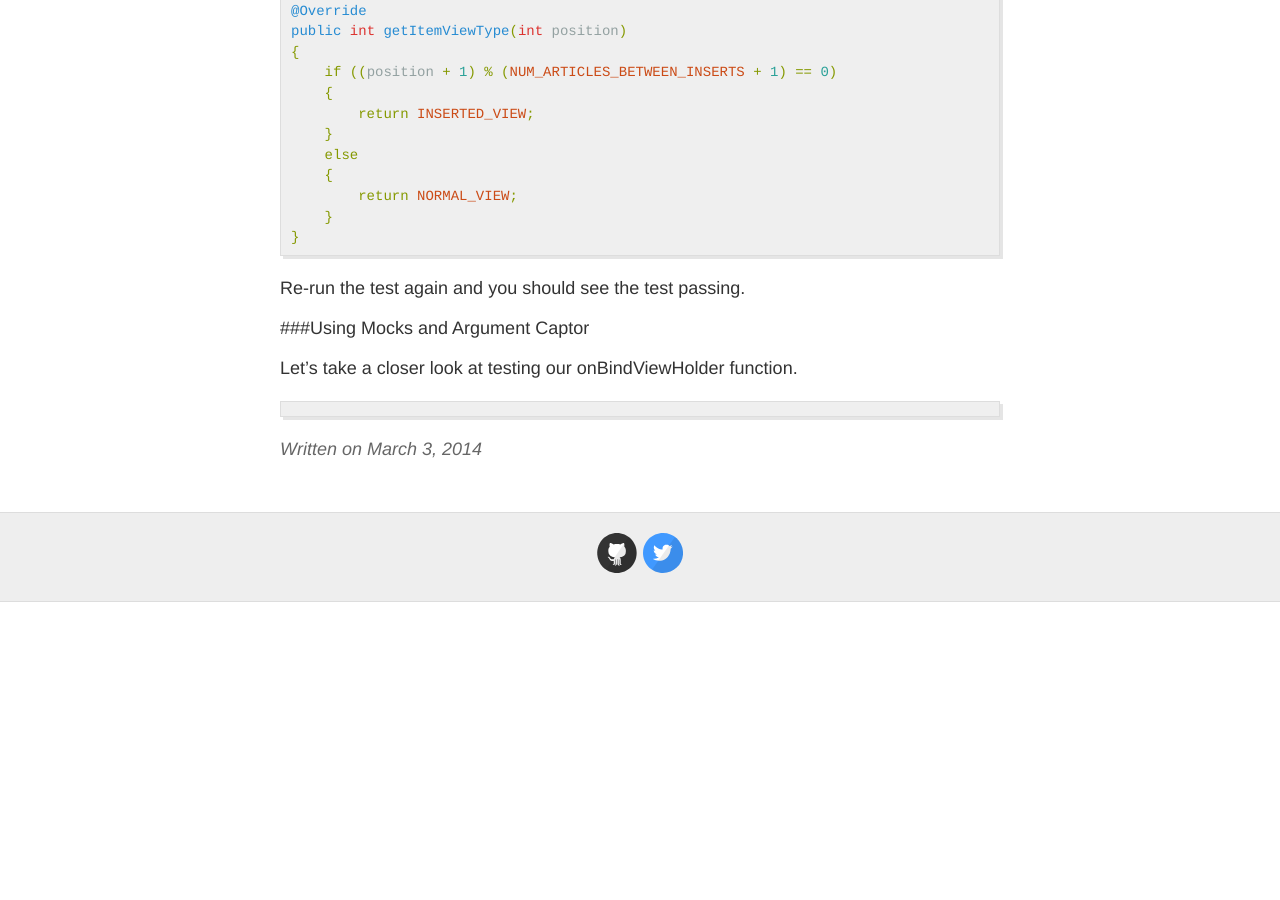
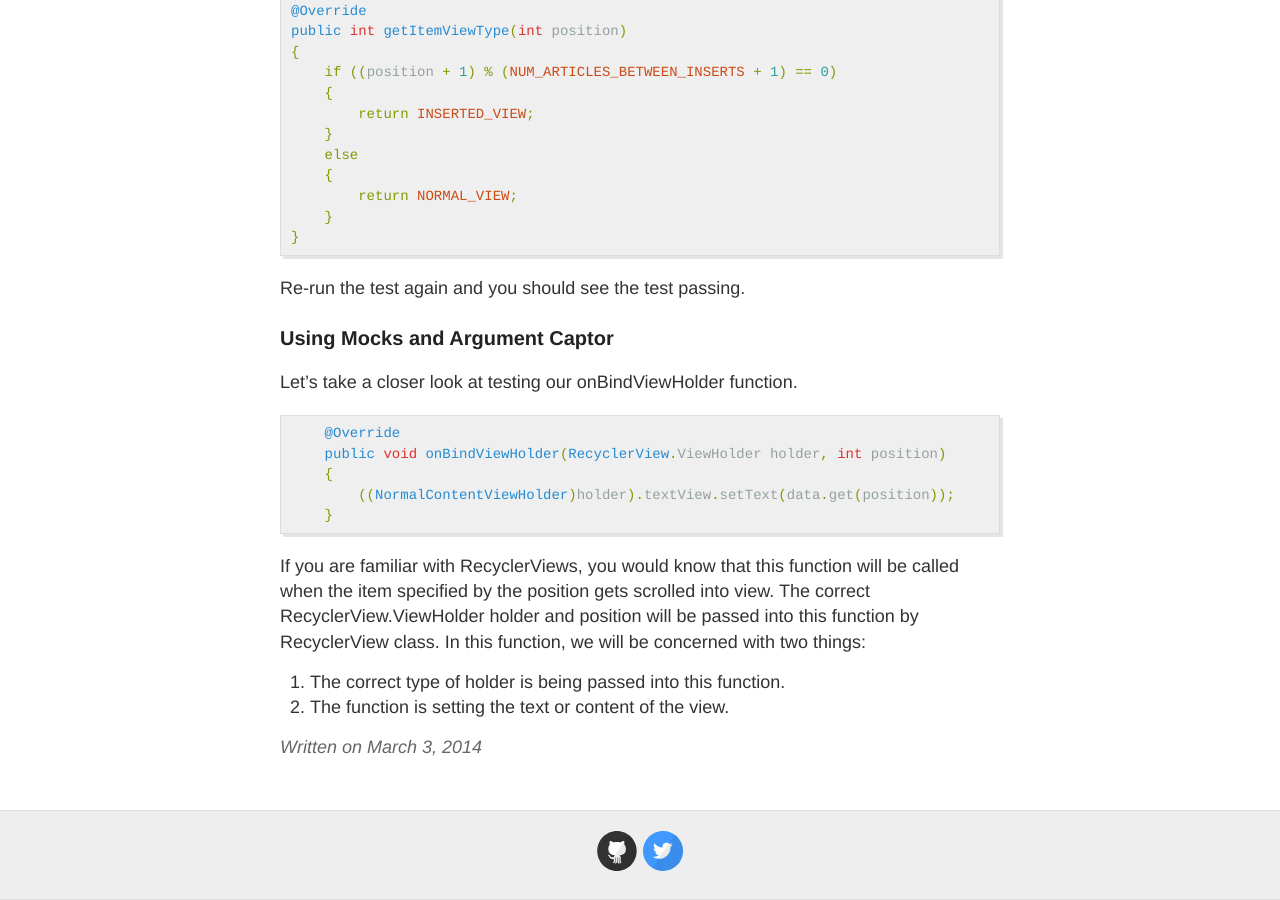
Before and after one commit to teoboonkeat/teoboonkeat.github.io, a Jekyll site: the page built from _posts/2014-3-3-Hello-World.md, in a window 1280 px wide and 900 px high, scrolled down 7523 px. Built offline with Jekyll 4.4.1, drawn with Linux system fonts in a browser that asks for light colours; before the commit the page ends 8125 px from its top, so only the background shows below that.

Commit message:
Update 2014-3-3-Hello-World.md

```diff
--- a/_posts/2014-3-3-Hello-World.md
+++ b/_posts/2014-3-3-Hello-World.md
@@ -290,12 +290,21 @@ public int getItemViewType(int position)
 
 Re-run the test again and you should see the test passing.
 
-###Using Mocks and Argument Captor
+### Using Mocks and Argument Captor
 
 Let's take a closer look at testing our onBindViewHolder function.
 
 {% highlight java %}
 {% raw %}
-
+    @Override
+    public void onBindViewHolder(RecyclerView.ViewHolder holder, int position)
+    {
+        ((NormalContentViewHolder)holder).textView.setText(data.get(position));
+    }
 {% endraw %}
 {% endhighlight %}
+
+If you are familiar with RecyclerViews, you would know that this function will be called when the item specified by the position gets scrolled into view. The correct RecyclerView.ViewHolder holder and position will be passed into this function by RecyclerView class. In this function, we will be concerned with two things:
+
+1. The correct type of holder is being passed into this function.
+2. The function is setting the text or content of the view.
```
